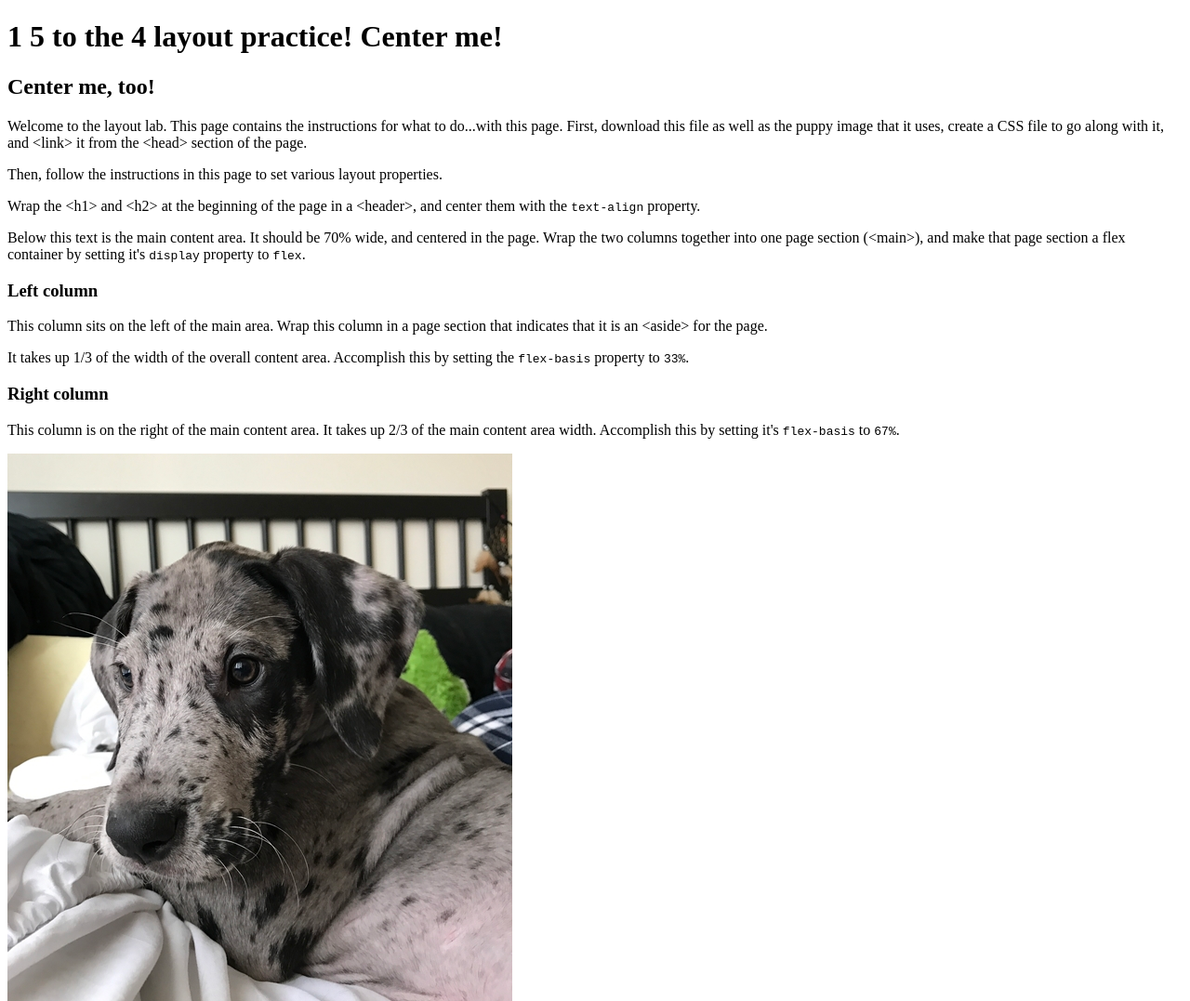
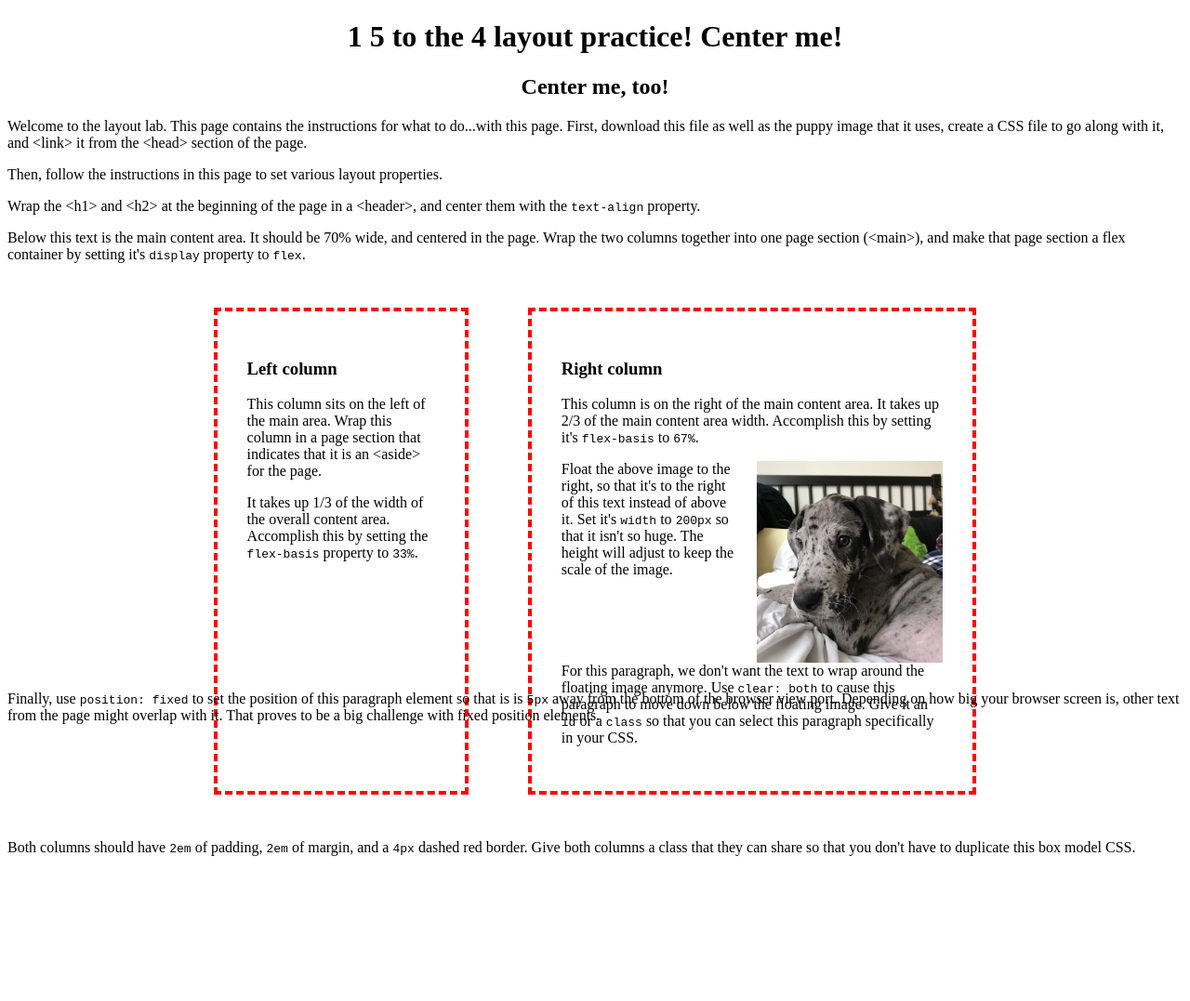
Before and after one commit to yeabkiya/WPCW2, a plain HTML site: page index.html in a window 1280 px wide. Shown: the top 1077 px of the page at 93% size. After the commit the page ends 937 px from the top, so only its background shows below. Drawn offline with Linux system fonts and the light colour scheme.

Commit message:
Added the css commands using the instruction.

```diff
--- a/index.html
+++ b/index.html
@@ -1,10 +1,13 @@
 <!DOCTYPE html>
 <html lang="en">
   <head>
+    <meta charset="UTF-8">
+    <meta name="viewport" content="width=device-width, initial-scale=1.0">
     <link rel="stylesheet" href="solution.css">
+    <title>Layout Practice</title>
   </head>
 
-  <body data-new-gr-c-s-check-loaded="14.1197.0" data-gr-ext-installed="">
+  <body>
     <header>
       <h1> 1 5 to the 4 layout practice! Center me! </h1>
       <h2> Center me, too! </h2>
@@ -87,27 +90,5 @@
       other text from the page might overlap with it. That proves to be a big challenge with fixed position
       elements.
     </p>
-
-
-</body><grammarly-desktop-integration data-grammarly-shadow-root="true"><template shadowrootmode="open"><style>
-      div.grammarly-desktop-integration {
-        position: absolute;
-        width: 1px;
-        height: 1px;
-        padding: 0;
-        margin: -1px;
-        overflow: hidden;
-        clip: rect(0, 0, 0, 0);
-        white-space: nowrap;
-        border: 0;
-        -moz-user-select: none;
-        -webkit-user-select: none;
-        -ms-user-select:none;
-        user-select:none;
-      }
-
-      div.grammarly-desktop-integration:before {
-        content: attr(data-content);
-      }
-    </style><div aria-label="grammarly-integration" role="group" tabindex="-1" class="grammarly-desktop-integration" data-content="{&quot;mode&quot;:&quot;full&quot;,&quot;isActive&quot;:true,&quot;isUserDisabled&quot;:false}"></div></template></grammarly-desktop-integration>
   </html>
+  </html>
--- a/solution.css
+++ b/solution.css
@@ -0,0 +1,42 @@
+header{
+    text-align: center;
+}
+
+main{
+    width: 70%;
+    margin: 0 auto;
+    display: flex;
+    justify-content: center;
+}
+
+.column{
+    padding: 2em;
+    margin: 2em;
+    border: 4px dashed red;
+}
+
+aside.column{
+    flex-basis: 33%;
+}
+
+.right-column{
+    flex-basis: 67%;
+    padding: 2em;
+    margin: 2em;
+    border: 4px dashed red;
+}
+
+img{
+    width: 200px;
+    float: right;
+    margin-left: 20px;
+}
+
+.clear{
+    clear: both;
+}
+
+.fixed-bottom{
+    position: fixed;
+    bottom: 5px;
+}
```
Lines whose indentation alone changed are shown as unchanged.
